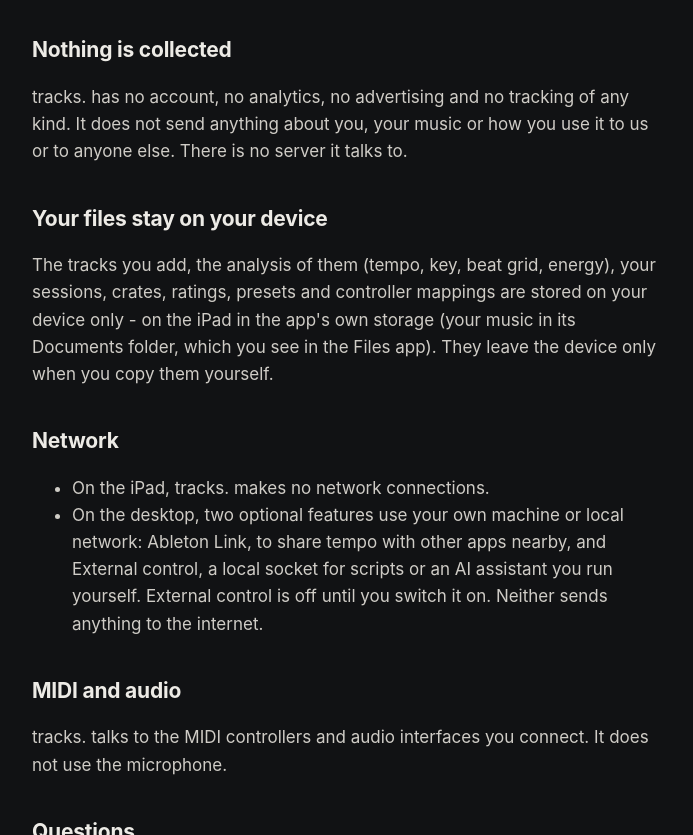
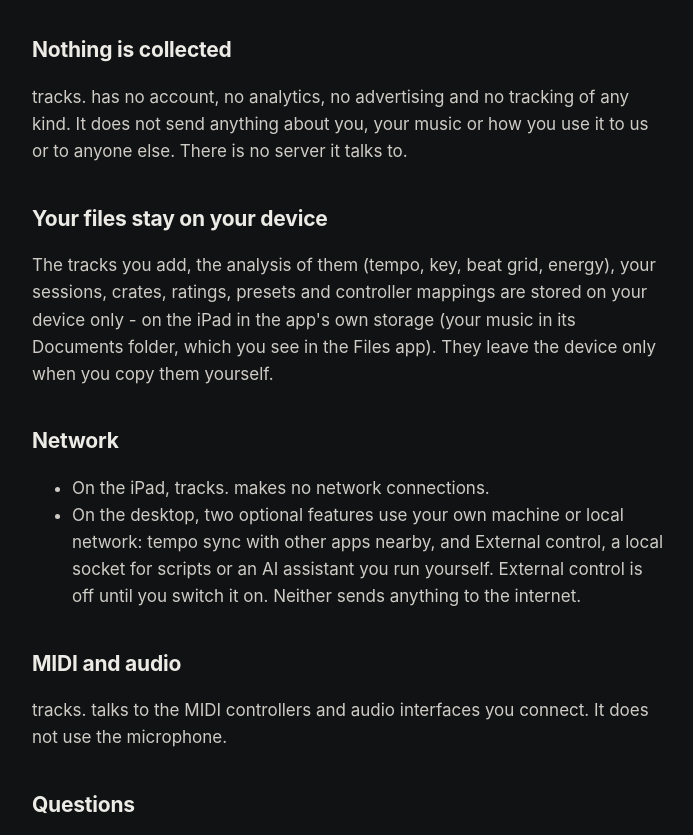
Before and after one commit to borisbrue/tracks, a plain HTML site: page privacy.html in a window 1280 px wide. Shown: the part 197-1032 px from the top of the page, without its empty margins (292-985 px from the left). Drawn offline with Linux system fonts and the light colour scheme.

Commit message:
Datenschutz: Link nicht beim Namen nennen (wie auf der übrigen Seite)
Co-Authored-By: Claude Opus 5.5 <noreply@anthropic.com>
Claude-Session: https://claude.ai/code/session_0193od1SPRnPDCfJhgAYdpbW

```diff
--- a/privacy.html
+++ b/privacy.html
@@ -39,7 +39,7 @@ footer{border-top:1px solid var(--ln);margin-top:56px;padding:24px 0 40px;color:
 <h2>Network</h2>
 <ul>
 <li>On the iPad, tracks. makes no network connections.</li>
-<li>On the desktop, two optional features use your own machine or local network: Ableton Link, to share tempo with other apps nearby, and External control, a local socket for scripts or an AI assistant you run yourself. External control is off until you switch it on. Neither sends anything to the internet.</li>
+<li>On the desktop, two optional features use your own machine or local network: tempo sync with other apps nearby, and External control, a local socket for scripts or an AI assistant you run yourself. External control is off until you switch it on. Neither sends anything to the internet.</li>
 </ul>
 
 <h2>MIDI and audio</h2>
```
